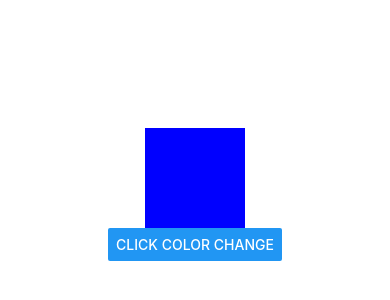
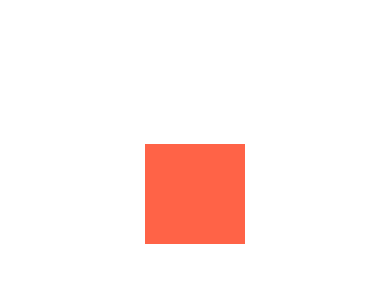
Before and after one commit to RAAGAVENDIRAN/React-native-Intern, a React Native app in the folder practice_animations/practice/: screen / in a window 390 px wide. Shown: the part 228-528 px from the top of the page. Built offline with nearby package versions, Linux system fonts and the light colour scheme.

Commit message:
Parallel Animation

```diff
--- a/practice_animations/practice/App.js
+++ b/practice_animations/practice/App.js
@@ -11,27 +11,42 @@ import {
 
 export default class animations extends Component {
   state = {
-    animation: new Animated.Value(0),
+    colorAnimation: new Animated.Value(0),
+    scaleAnimation: new Animated.Value(1),
   };
 
-  componentDidMount() {
-    Animated.timing(this.state.animation, {
-      toValue: 1,
-      duration: 4000,
-    }).start();
-  }
+  handlePress = () => {
+    Animated.parallel([
+      Animated.timing(this.state.colorAnimation, {
+        toValue: 1,
+        duration: 500,
+      }),
+
+      Animated.timing(this.state.scaleAnimation, {
+        toValue: 2,
+        duration: 300,
+      }),
+    ]).start(() => {
+      alert("Animation Complete");
+    });
+  };
+
   render() {
+    const backgroundColorInterpolate = this.state.colorAnimation.interpolate({
+      inputRange: [0, 1],
+      outputRange: ["rgba(255,99,71, 1)", "blue"],
+    });
+
     const boxStyle = {
-      backgroundColor: this.state.animation.interpolate({
-        inputRange: [0, 1],
-        outputRange: ["rgba(255,99,71, 1)", "blue"],
-      }),
+      backgroundColor: backgroundColorInterpolate,
+      transform: [{ scale: this.state.scaleAnimation }],
     };
 
     return (
       <View style={styles.container}>
-        <Animated.View style={[styles.box, boxStyle]}></Animated.View>
-        <Button title="click color change" onPress={this.StartAni}></Button>
+        <TouchableWithoutFeedback onPress={this.handlePress}>
+          <Animated.View style={[styles.box, boxStyle]}></Animated.View>
+        </TouchableWithoutFeedback>
       </View>
     );
   }
```
